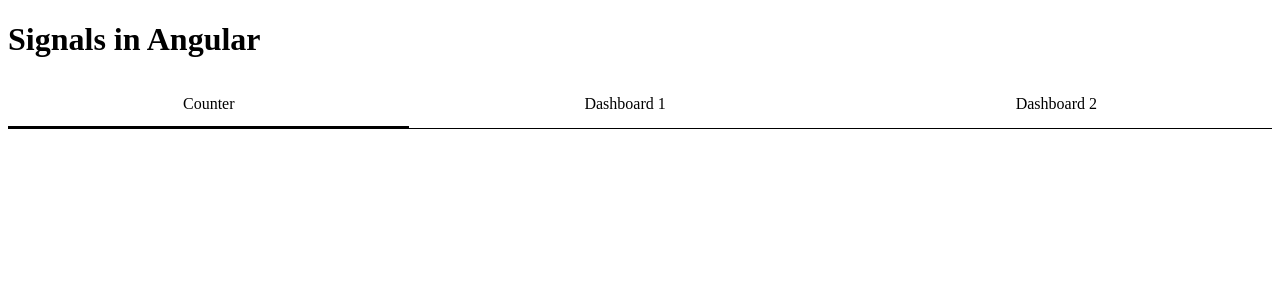
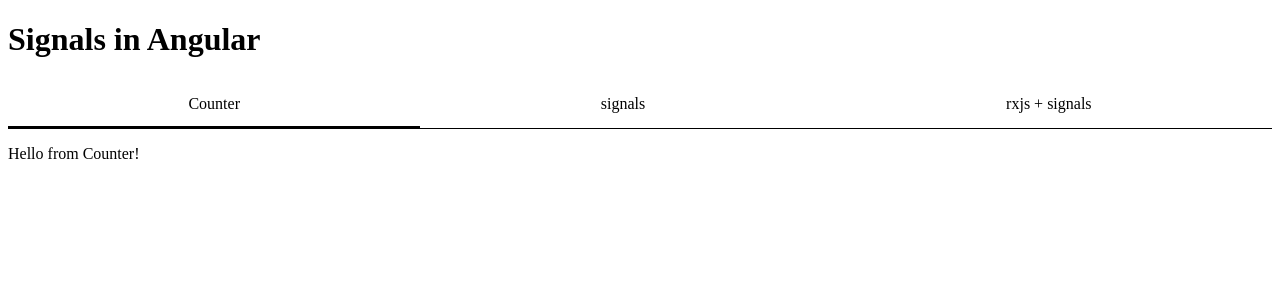
Before and after one commit to rantoun88/signals, an Angular app: page /counter in a window 1280 px wide. Shown: the top 300 px of the page. Built offline with nearby package versions, Linux system fonts and the light colour scheme.

Commit message:
Add new minor changes

```diff
--- a/src/app/app.component.html
+++ b/src/app/app.component.html
@@ -10,9 +10,9 @@
 
 <!-- Material Tabs -->
 <mat-tab-group [(selectedIndex)]="tabIndex" (selectedIndexChange)="onTabChange($event)">
-  <mat-tab label="Counter"></mat-tab>
-  <mat-tab label="Dashboard 1"><product-dashboard-signals1 [searchTerm]="search()"></product-dashboard-signals1></mat-tab>
-  <mat-tab label="Dashboard 2"><product-dashboard-signals2 [searchTerm]="search()"></product-dashboard-signals2></mat-tab>
+  <mat-tab label="Counter"><counter-component></counter-component></mat-tab>
+  <mat-tab label="signals"><product-dashboard-signals1 [searchTerm]="search()"></product-dashboard-signals1></mat-tab>
+  <mat-tab label="rxjs + signals"><product-dashboard-signals2 [searchTerm]="search()"></product-dashboard-signals2></mat-tab>
 </mat-tab-group>
 
 <!--<ng-container [ngSwitch]="tabIndex">-->
--- a/src/app/app.component.ts
+++ b/src/app/app.component.ts
@@ -10,7 +10,7 @@ import { CounterComponent } from './components/Counter-component/counter.compone
 @Component({
   selector: 'app-root',
   standalone: true,
-  imports: [ProductDashboardSignals2, ProductDashboardSignals1, RouterModule, MatTabsModule, MatButtonModule, NgIf, NgSwitch, CounterComponent],
+  imports: [ProductDashboardSignals2, ProductDashboardSignals1, RouterModule, MatTabsModule, MatButtonModule, NgIf, CounterComponent],
   templateUrl: './app.component.html',
 })
 export class AppComponent {
@@ -20,7 +20,7 @@ export class AppComponent {
 
   onTabChange(index: number) {
     this.tabIndex = index;
-    const paths = ['counter', 'dashboard1', 'dashboard2'];
+    const paths = ['counter', 'signals', 'rxjs-interop'];
     this.router.navigate([paths[index]]);
   }
 
--- a/src/app/app.routes.ts
+++ b/src/app/app.routes.ts
@@ -5,7 +5,7 @@ import { CounterComponent } from './components/Counter-component/counter.compone
 
 export const routes: Routes = [
   { path: 'counter', component: CounterComponent },
-  { path: 'dashboard1', component: ProductDashboardSignals1 },
-  { path: 'dashboard2', component: ProductDashboardSignals2 },
+  { path: 'signals', component: ProductDashboardSignals1 },
+  { path: 'rxjs-interop', component: ProductDashboardSignals2 },
   { path: '', redirectTo: 'counter', pathMatch: 'full' }
 ];
--- a/src/app/components/Counter-component/counter.component.html
+++ b/src/app/components/Counter-component/counter.component.html
@@ -0,0 +1 @@
+<p>Hello from Counter!</p>
```
